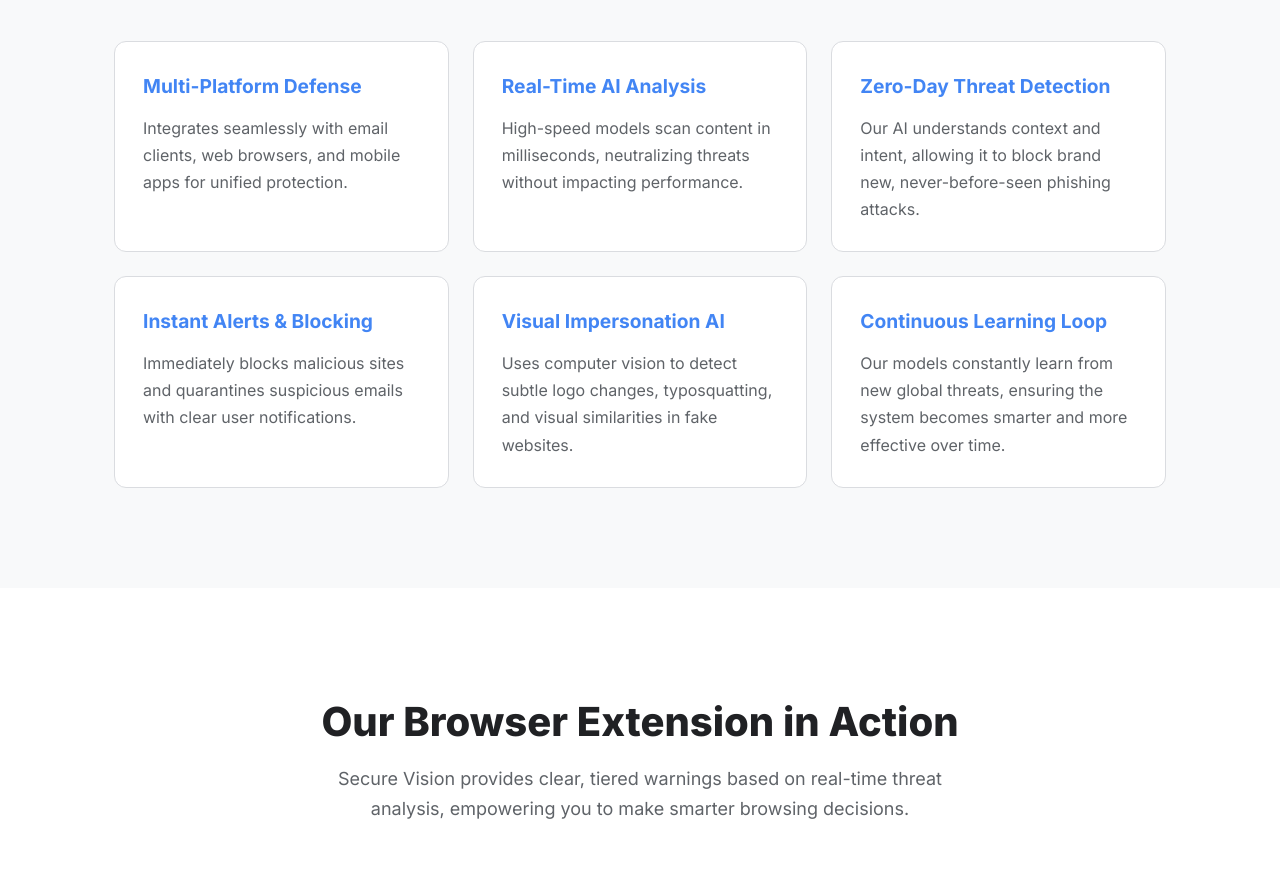
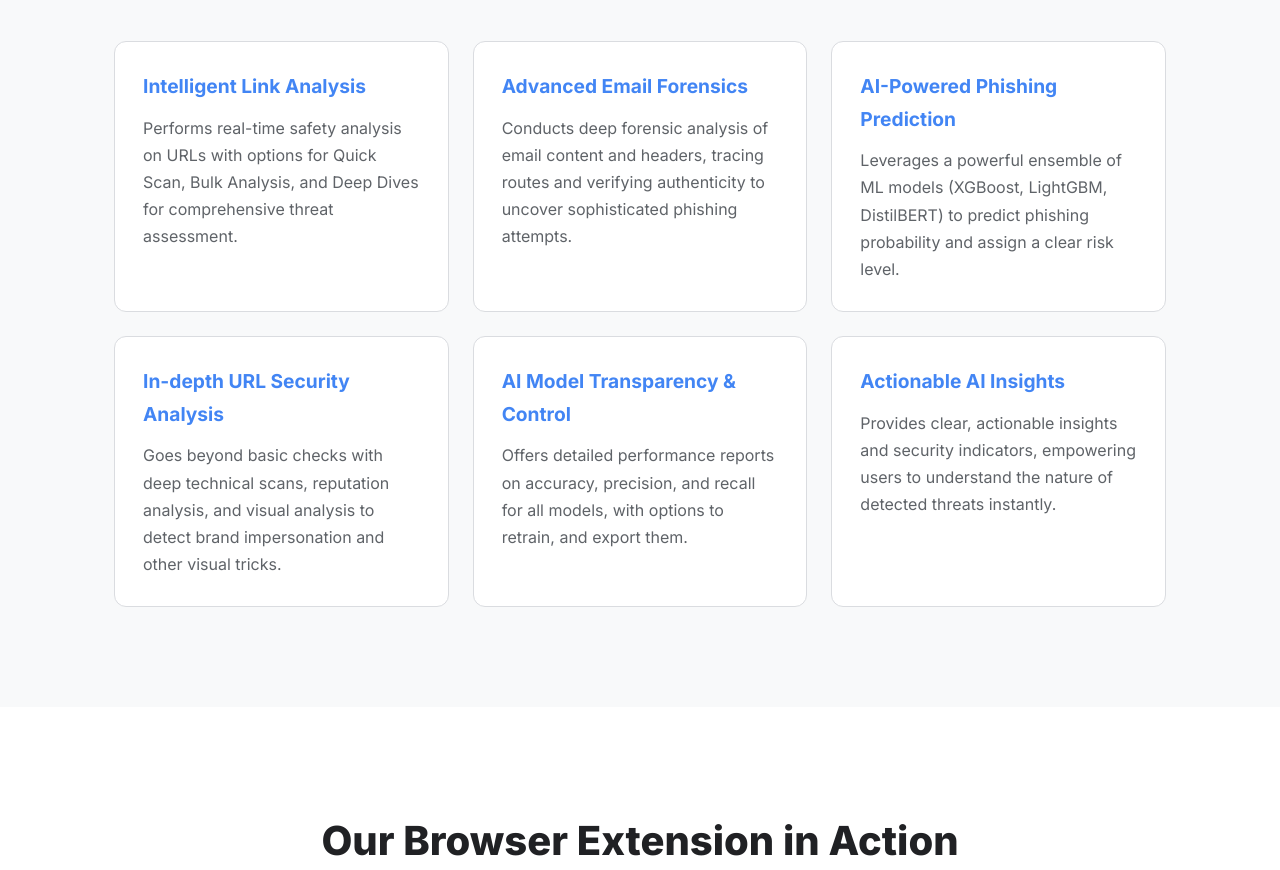
Before and after one commit to suryasai55/secure-vision, a plain HTML site: page index.html in a window 1280 px wide. Shown: the part 1569-2439 px from the top of the page. Drawn offline with Linux system fonts and the light colour scheme.

Commit message:
Update index.html

```diff
--- a/index.html
+++ b/index.html
@@ -364,17 +364,17 @@
              font-size: 1.1rem;
              color: var(--light-text);
              margin-bottom: 20px;
-         }
+        }
          .detail-text ul {
              list-style: none;
              padding-left: 0;
-         }
+        }
          .detail-text ul li {
              position: relative;
              padding-left: 28px;
              margin-bottom: 12px;
              font-size: 1.05rem;
-         }
+        }
         .detail-text ul li::before {
             content: '✓';
             position: absolute;
@@ -395,7 +395,7 @@
 
         /* --- Features Section --- */
         #features {
-             background-color: var(--section-bg);
+            background-color: var(--section-bg);
         }
         .features-grid {
             display: grid;
@@ -407,6 +407,7 @@
             padding: 28px;
             border-radius: 12px;
             border: 1px solid var(--border-color);
+            transition: all 0.3s ease;
         }
         .feature-card:hover {
             transform: translateY(-5px);
@@ -682,12 +683,12 @@
                     <p>Secure Vision is packed with powerful features designed for a smarter, safer digital experience.</p>
                 </div>
                 <div class="features-grid reveal">
-                    <div class="feature-card"><h3>Multi-Platform Defense</h3><p>Integrates seamlessly with email clients, web browsers, and mobile apps for unified protection.</p></div>
-                    <div class="feature-card"><h3>Real-Time AI Analysis</h3><p>High-speed models scan content in milliseconds, neutralizing threats without impacting performance.</p></div>
-                    <div class="feature-card"><h3>Zero-Day Threat Detection</h3><p>Our AI understands context and intent, allowing it to block brand new, never-before-seen phishing attacks.</p></div>
-                    <div class="feature-card"><h3>Instant Alerts & Blocking</h3><p>Immediately blocks malicious sites and quarantines suspicious emails with clear user notifications.</p></div>
-                    <div class="feature-card"><h3>Visual Impersonation AI</h3><p>Uses computer vision to detect subtle logo changes, typosquatting, and visual similarities in fake websites.</p></div>
-                    <div class="feature-card"><h3>Continuous Learning Loop</h3><p>Our models constantly learn from new global threats, ensuring the system becomes smarter and more effective over time.</p></div>
+                    <div class="feature-card"><h3>Intelligent Link Analysis</h3><p>Performs real-time safety analysis on URLs with options for Quick Scan, Bulk Analysis, and Deep Dives for comprehensive threat assessment.</p></div>
+                    <div class="feature-card"><h3>Advanced Email Forensics</h3><p>Conducts deep forensic analysis of email content and headers, tracing routes and verifying authenticity to uncover sophisticated phishing attempts.</p></div>
+                    <div class="feature-card"><h3>AI-Powered Phishing Prediction</h3><p>Leverages a powerful ensemble of ML models (XGBoost, LightGBM, DistilBERT) to predict phishing probability and assign a clear risk level.</p></div>
+                    <div class="feature-card"><h3>In-depth URL Security Analysis</h3><p>Goes beyond basic checks with deep technical scans, reputation analysis, and visual analysis to detect brand impersonation and other visual tricks.</p></div>
+                    <div class="feature-card"><h3>AI Model Transparency & Control</h3><p>Offers detailed performance reports on accuracy, precision, and recall for all models, with options to retrain, and export them.</p></div>
+                    <div class="feature-card"><h3>Actionable AI Insights</h3><p>Provides clear, actionable insights and security indicators, empowering users to understand the nature of detected threats instantly.</p></div>
                 </div>
             </div>
         </section>
```
